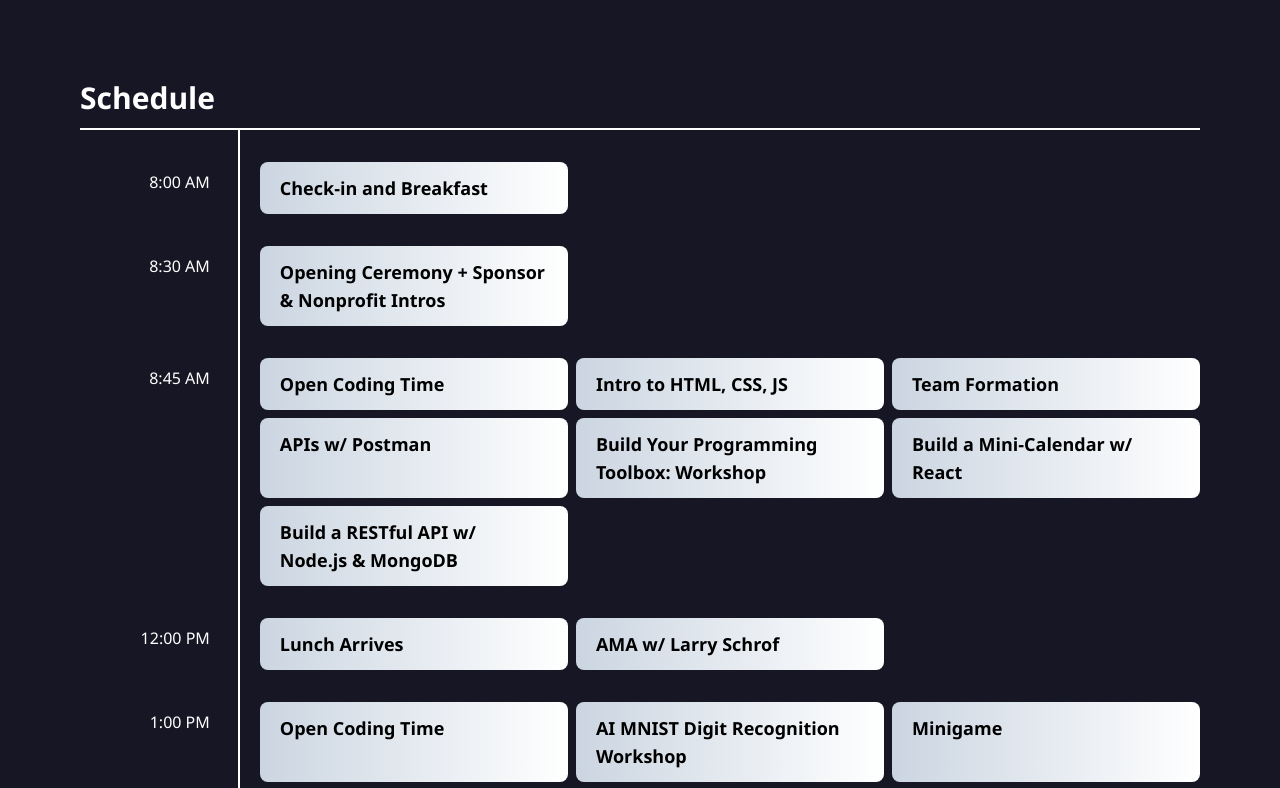
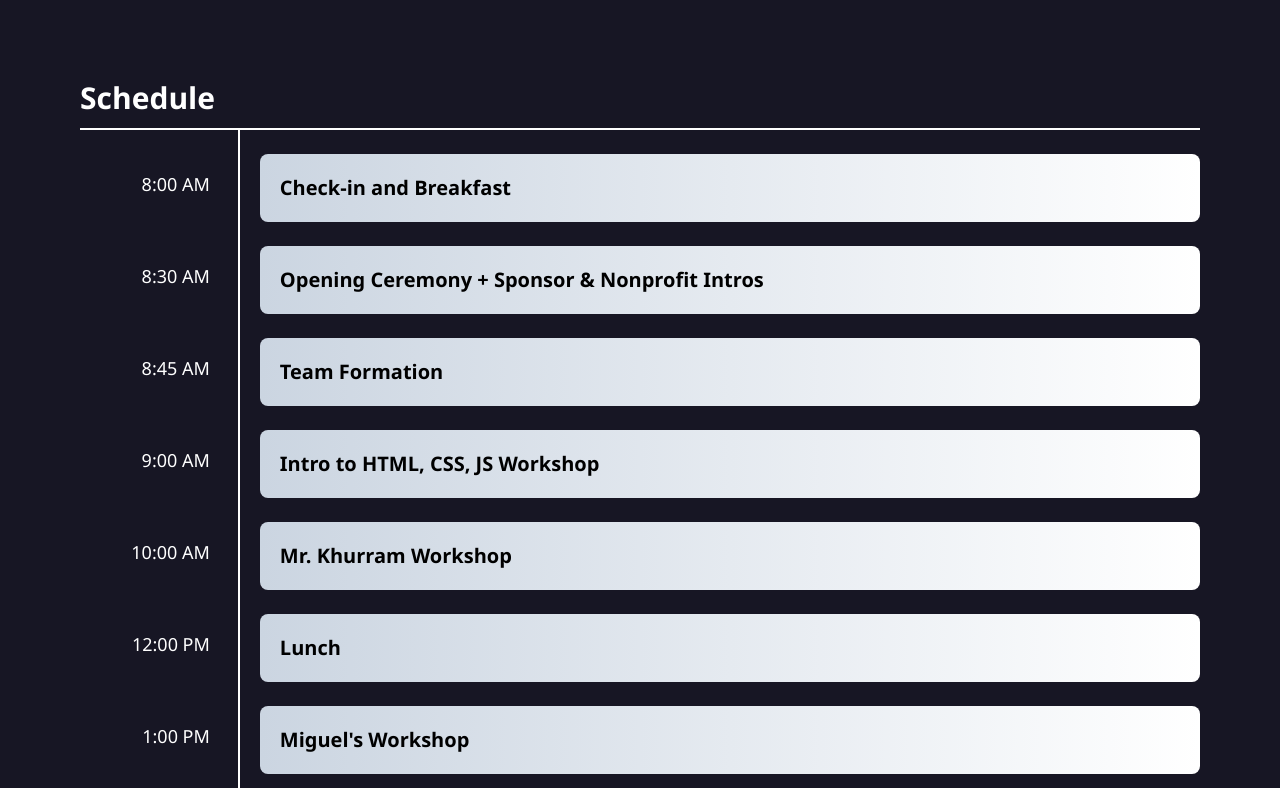
Before and after one commit to AAlchi/HSHacks, a Next.js app in the folder hshacks/: page /components/homepage_component/schedule/Schedule in a window 1280 px wide. Shown: the top 788 px of the page. Built offline with nearby package versions, Linux system fonts and the light colour scheme.

Commit message:
Registration updated

```diff
--- a/hshacks/pages/components/homepage_component/schedule/Schedule.tsx
+++ b/hshacks/pages/components/homepage_component/schedule/Schedule.tsx
@@ -20,85 +20,72 @@ const ScheduleData = [
     time: "8:45 AM",
     items: [{
       _id: 1,
-      name: "Open Coding Time"
+      name: "Team Formation"
+    }]
   },
   {
-      _id: 2,
-      name: "Intro to HTML, CSS, JS"
+    time: "9:00 AM",
+    items: [{
+      _id: 1,
+      name: "Intro to HTML, CSS, JS Workshop"
+    }]
   },
   {
-      _id: 3,
-      name: "Team Formation"
-    },
-    {
-      _id: 4,
-      name: "APIs w/ Postman"
-    },
-    {
-      _id: 5,
-      name: "Build Your Programming Toolbox: Workshop"
-    },
-    {
-      _id: 6,
-      name: "Build a Mini-Calendar w/ React"
-    },
-    {
-      _id: 7,
-      name: "Build a RESTful API w/ Node.js & MongoDB"
+    time: "10:00 AM",
+    items: [{
+      _id: 1,
+      name: "Mr. Khurram Workshop"
     }]
   },
   {
     time: "12:00 PM",
     items: [{
       _id: 1,
-      name: "Lunch Arrives"
-    },
-    {
-      _id: 2,
-      name: "AMA w/ Larry Schrof"
-    },
-    ]
+      name: "Lunch"
+    }]
   },
   {
     time: "1:00 PM",
     items: [{
       _id: 1,
-      name: "Open Coding Time"
+      name: "Miguel's Workshop"
+    }]
   },
   {
-      _id: 2,
-      name: "AI MNIST Digit Recognition Workshop"
+    time: "2:00 PM",
+    items: [{
+      _id: 1,
+      name: "AMA with Larry Schrof"
+    }]
   },
   {
-      _id: 3,
-      name: "Minigame"
+    time: "3:15 PM",
+    items: [{
+      _id: 1,
+      name: "Ali AI's Workshop"
+    }]
   },
   {
-      _id: 4,
+    time: "4:30 PM",
+    items: [{
+      _id: 1,
       name: "Project Presentation Workshop"
-    },
-    ]
+    }]
   },
   {
     time: "5:30 PM",
     items: [{
       _id: 1,
-      name: "Presentations to SWE Judges"
-    },
-    {
-      _id: 2,
-      name: "Dinner Available"
-    }
-    ]
+      name: "Judging Starts & Dinner"
+    }]
   },
   {
     time: "7:30 PM",
     items: [{
       _id: 1,
       name: "Closing Ceremony"
-    }
-    ]
-  }
+    }]
+  },
 ]
 
 const Schedule = () => {
@@ -115,9 +102,9 @@ const Schedule = () => {
             <div key={data.time} className='flex w-full lg:flex-row md:flex-row flex-col'>
 
               <div className='border-r-0 lg:border-r-2 md:border-r-2 border-white lg:justify-end md:justify-end justify-start lg:w-2/12 md:w-2/12 w-full flex'>
-                <h1 className='pr-7 pt-10 whitespace-nowrap'>{data.time}</h1>
+                <h1 className='pr-7 pt-10 whitespace-nowrap text-lg'>{data.time}</h1>
               </div>
-              <div className='grid lg:grid-cols-3 md:grid-cols-2 grid-cols-1 w-full gap-2 flex-wrap pt-8 lg:pl-5 md:pl-5'>
+              <div className='w-full gap-1 flex-wrap pt-2 lg:pt-6 lg:pl-5 md:pl-5'>
                 {data.items.map(data => (
                   <ScheduleBlock key={data._id} name={data.name} />
                 ))}
--- a/hshacks/pages/components/homepage_component/schedule/ScheduleBlock.tsx
+++ b/hshacks/pages/components/homepage_component/schedule/ScheduleBlock.tsx
@@ -8,9 +8,9 @@ const ScheduleBlock: React.FC<ScheduleBlockInterface> = ({
     name
 }) => {
     return (
-        <div className='w-full flex bg-gradient-to-r from-slate-300 to-white text-black px-5 py-3 rounded-lg gap-4'>
+        <div className='w-full flex bg-gradient-to-r from-slate-300 to-white text-black px-5 py-5 rounded-lg gap-4'>
             <div className='flex flex-col'>
-            <h1 className='font-semibold text-lg'>{name}</h1>
+            <h1 className='font-semibold text-xl'>{name}</h1>
             </div>
         </div>
     )
--- a/hshacks/pages/index.tsx
+++ b/hshacks/pages/index.tsx
@@ -6,7 +6,7 @@ import Landing from "./components/homepage_component/landing/Landing";
 import Team from "./components/homepage_component/team/Team";
 import Sponsors from "./components/homepage_component/sponsors/Sponsors";
 import Head from "next/head";
-// import Schedule from "./components/homepage_component/schedule/Schedule";
+import Schedule from "./components/homepage_component/schedule/Schedule";
 
 export default function Home() {
   return (
--- a/hshacks/pages/registeration/register/index.tsx
+++ b/hshacks/pages/registeration/register/index.tsx
@@ -2,7 +2,6 @@ import RadioComponent from "../components/RadioComponent/RadioComponent";
 import React, { useEffect, useState } from "react";
 import { useRouter } from 'next/router';
 import TextFieldComponent from "../components/TextFieldComponent/TextFieldComponent";
-import TimeBoxComponent from "../components/TimeBoxComponent/TimeBoxComponent";
 import LoadingComponent from "../components/LoadingComponent/LoadingComponent";
 import ButtonComponent from "../components/buttonComponent/ButtonComponent";
 import InformationComponent from "./InformationComponent";
@@ -179,7 +178,6 @@ const Register = () => {
         )}
 
       </div>
-      <div className="invisible lg:visible absolute bottom-3 right-3"><TimeBoxComponent /></div>
 
 
     </div>
```
Lines whose indentation alone changed are shown as unchanged.
